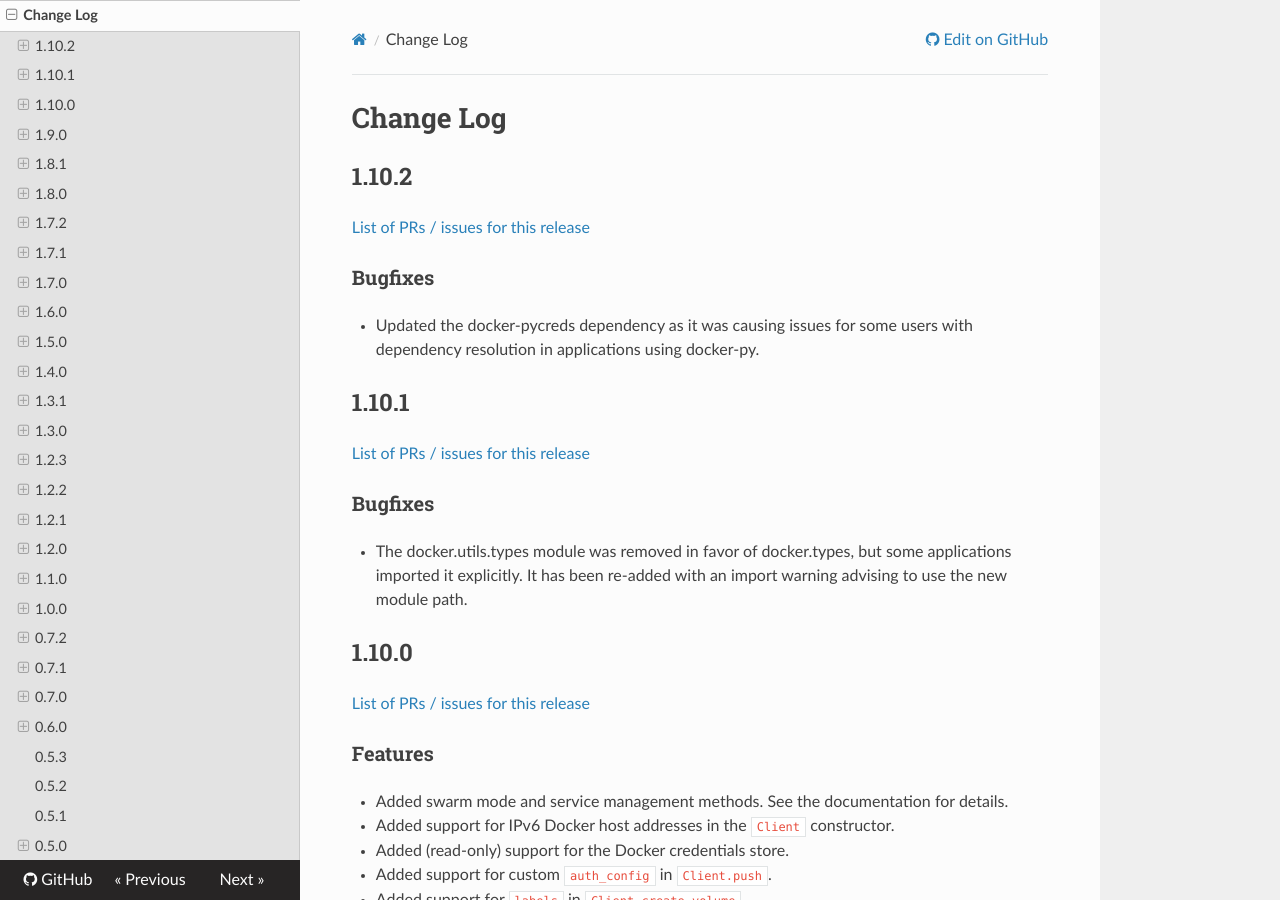
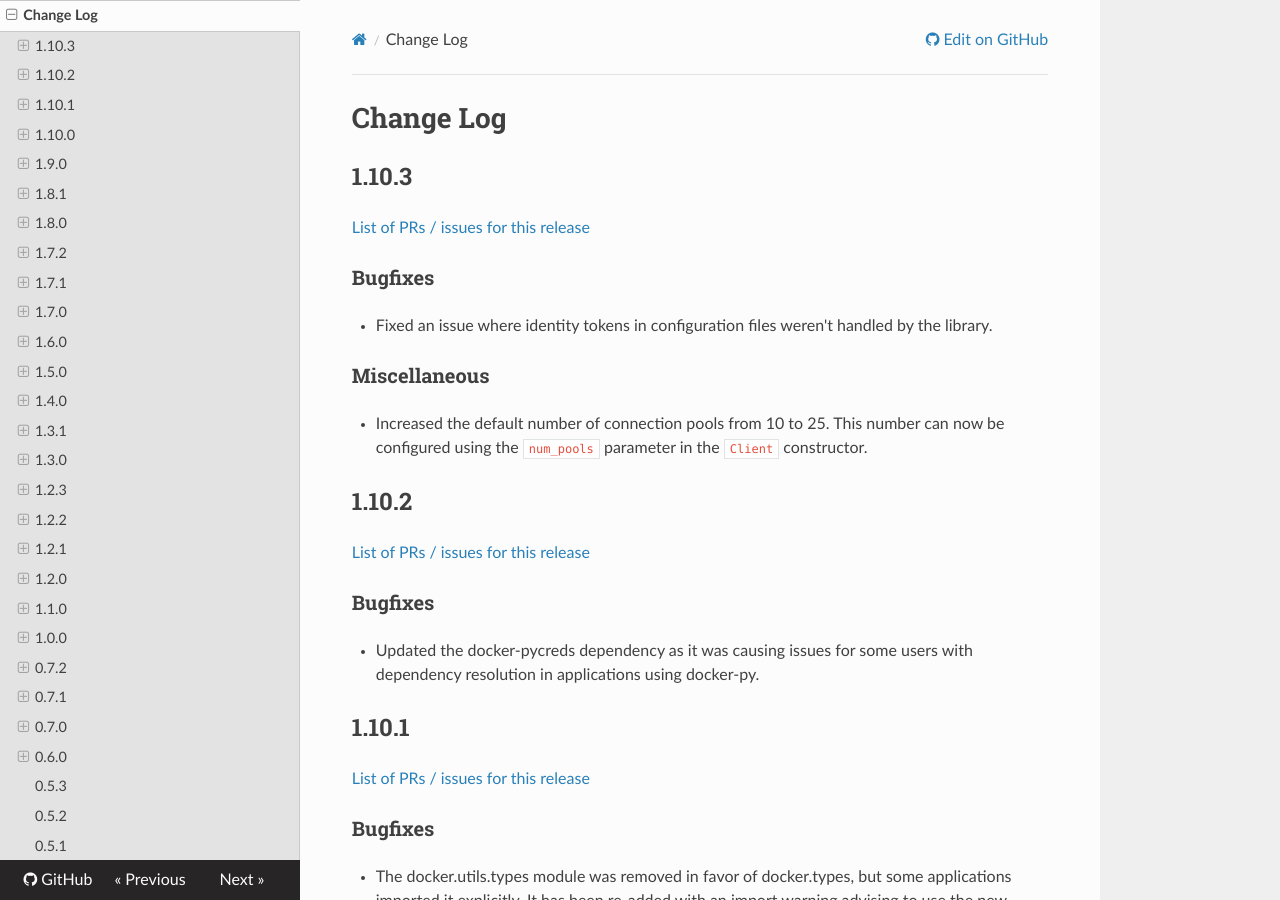
Before and after one commit to docker/docker-py, an MkDocs documentation site: the page built from docs/change_log.md, in a window 1280 px wide and 900 px high. Built offline with MkDocs 1.6.1, drawn with Linux system fonts in a browser that asks for light colours; nearby versions of some CDN libraries; old or Windows-style settings are respelled for this version of MkDocs.

Commit message:
Bump version Update Changelog
Signed-off-by: Joffrey F <joffrey@docker.com>

```diff
--- a/docker/version.py
+++ b/docker/version.py
@@ -1,2 +1,2 @@
-version = "1.10.2"
+version = "1.10.3"
 version_info = tuple([int(d) for d in version.split("-")[0].split(".")])
--- a/docs/change_log.md
+++ b/docs/change_log.md
@@ -1,5 +1,22 @@
 Change Log
 ==========
+
+1.10.3
+------
+
+[List of PRs / issues for this release](https://github.com/docker/docker-py/issues?q=milestone%3A1.10.3+is%3Aclosed)
+
+### Bugfixes
+
+* Fixed an issue where identity tokens in configuration files weren't handled
+  by the library.
+
+### Miscellaneous
+
+* Increased the default number of connection pools from 10 to 25. This number
+  can now be configured using the `num_pools` parameter in the `Client`
+  constructor.
+
 
 1.10.2
 ------
```
